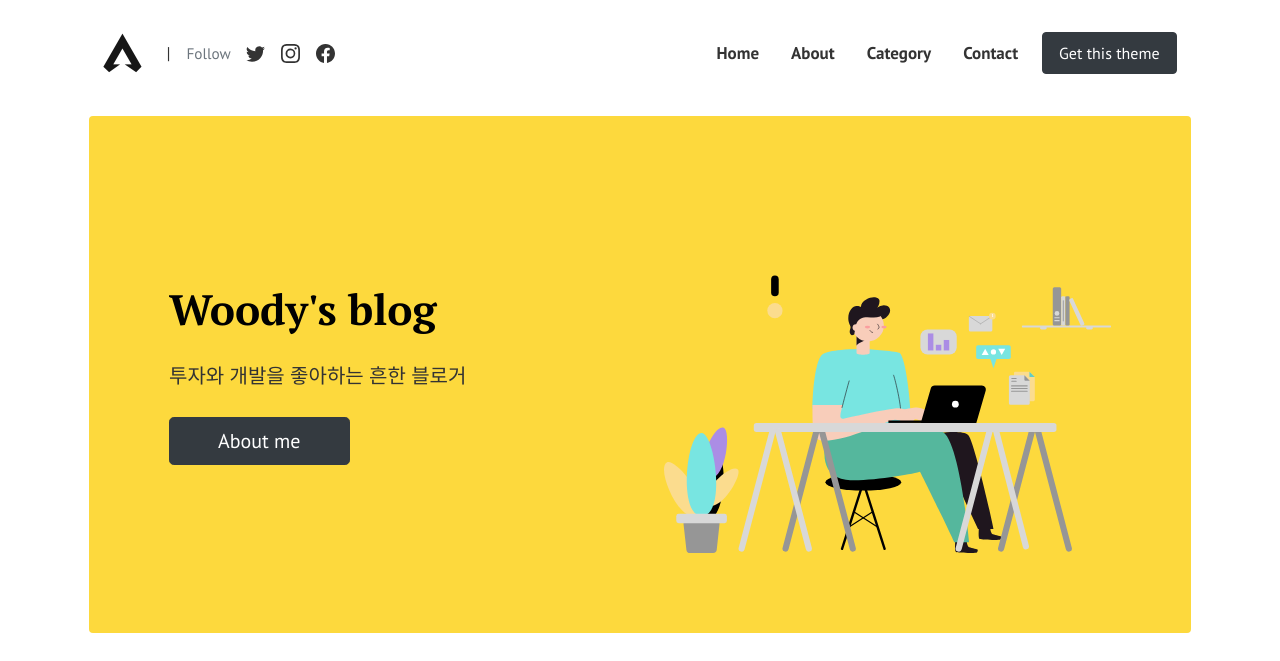
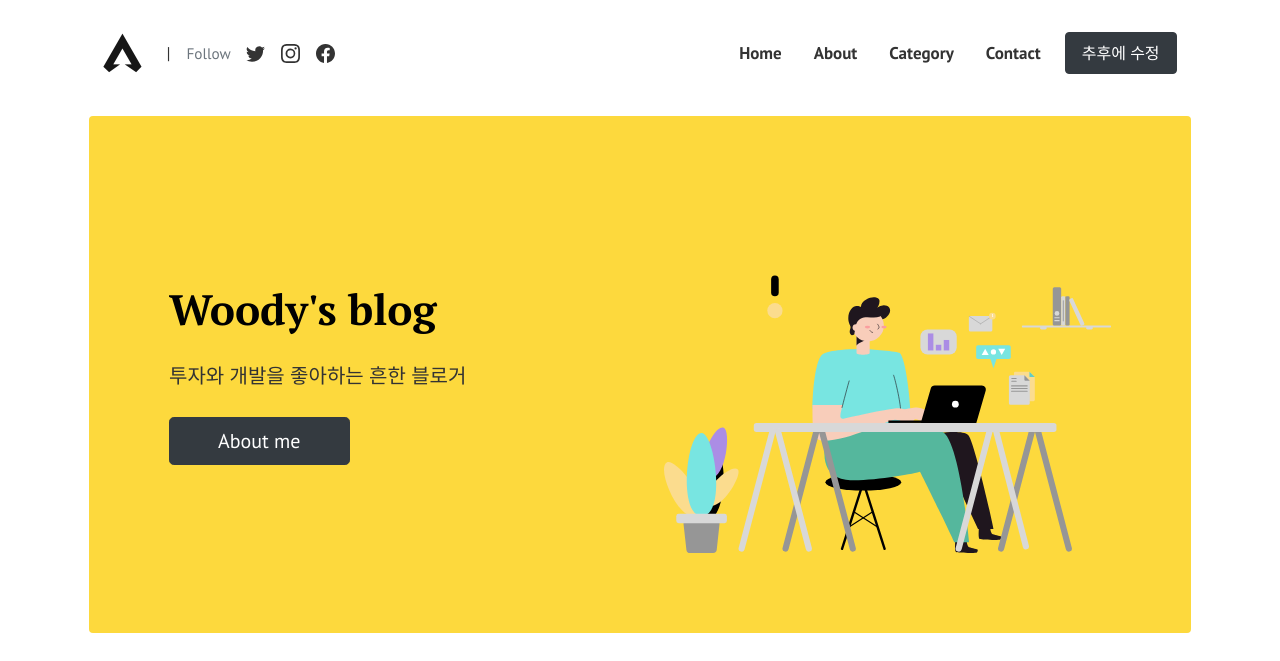
Before and after one commit to yuuisang/yuuisang.github.io, a Jekyll site: the page built from index.html, in a window 1280 px wide. Shown: the top 661 px of the page. Built offline with Jekyll 4.4.1, drawn with Linux system fonts in a browser that asks for light colours; the list of posts is cut into pages by our own code; comment, search, counter and statistics services are not loaded; grey boxes are pictures that could not be loaded.

Commit message:
블로그 수정중

```diff
--- a/_data/menus.yml
+++ b/_data/menus.yml
@@ -13,7 +13,7 @@ topmenu:
 - title: Contact
   url: "contact/"
 
-- title: Get this theme
+- title: 추후에 수정
   url: https://bootstrapstarter.com/template-affiliates-bootstrap-jekyll/
   class: "ml-2 btn btn-dark text-white px-3"
   external: true
```
